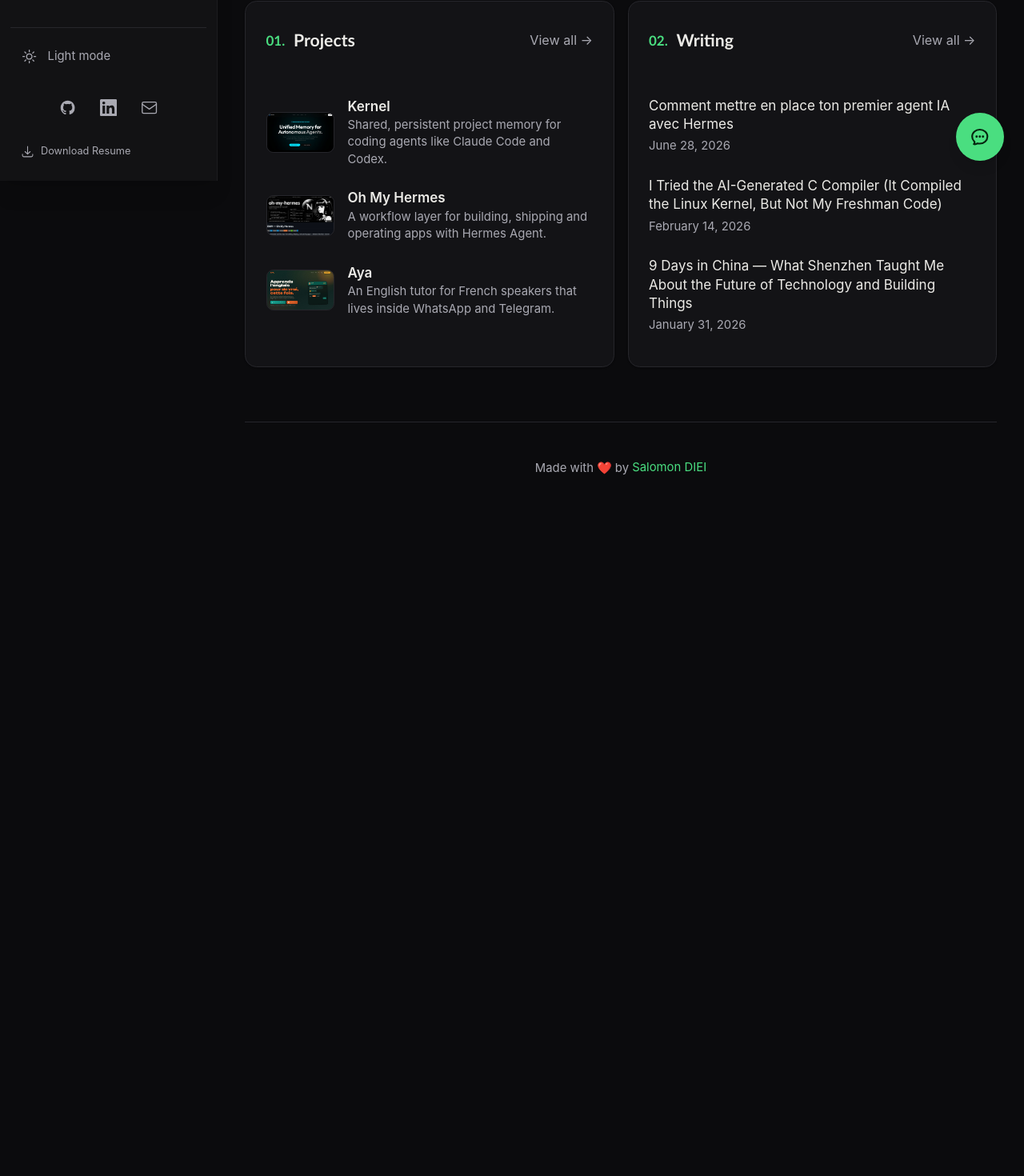
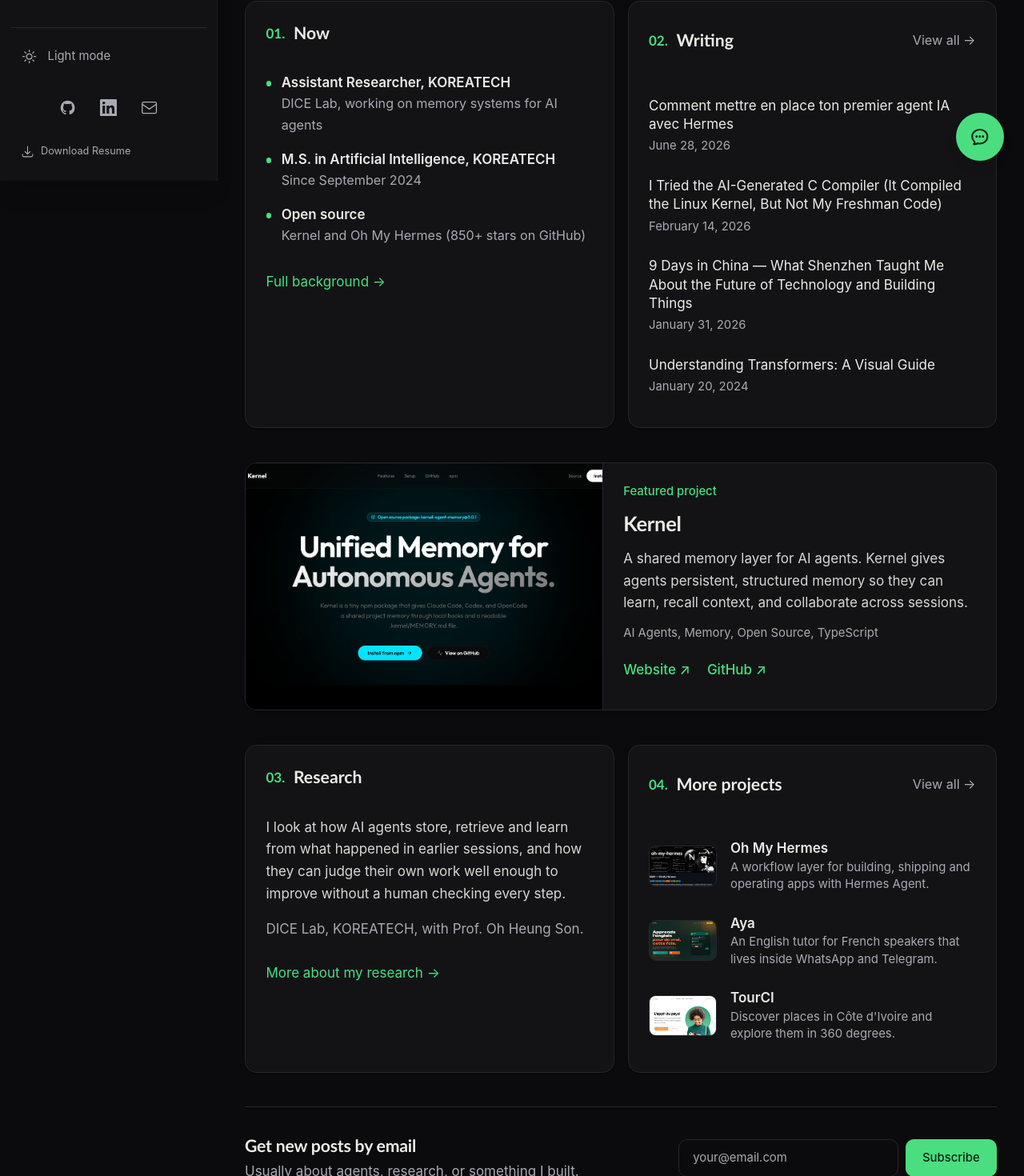
Before and after one commit to Salomondiei08/portfolio, a Next.js app: page / in a window 1280 px wide. Shown: the part 574-2044 px from the top of the page at 80% size. Before the commit the page ends 1216 px from the top, so only its background shows below. Built offline with nearby package versions, Linux system fonts and the light colour scheme.

Commit message:
Revert "refactor(home): keep only intro, 3 projects and 3 posts"
This reverts commit 09dc8f7a34967ad7599f5ba706fce6fcde6ba425.

```diff
--- a/src/app/page.tsx
+++ b/src/app/page.tsx
@@ -2,8 +2,15 @@ import Image from "next/image";
 import Link from "next/link";
 import { format } from "date-fns";
 import { Card, CardContent, CardHeader, CardTitle } from "@/components/ui/card";
+import { NewsletterForm } from "@/components/portfolio/NewsletterForm";
 import { portfolioProjects, type PortfolioProject } from "@/lib/portfolio-data";
 import { getAllPosts } from "@/lib/markdown";
+
+const nowItems = [
+  { title: "Assistant Researcher, KOREATECH", detail: "DICE Lab, working on memory systems for AI agents" },
+  { title: "M.S. in Artificial Intelligence, KOREATECH", detail: "Since September 2024" },
+  { title: "Open source", detail: "Kernel and Oh My Hermes (850+ stars on GitHub)" },
+];
 
 /** Card title in the site's numbered style: "01. Now" */
 function NumberedTitle({ index, children }: { index: string; children: React.ReactNode }) {
@@ -26,17 +33,16 @@ function ProjectThumb({ project, className = "" }: { project: PortfolioProject;
 }
 
 /**
- * Home page in the original sidebar-and-cards layout, kept short on
- * purpose: who I am (photo and two paragraphs), then three projects and
- * three posts. Everything else lives on its own page.
+ * Home page in the original sidebar-and-cards layout. Deliberately plain:
+ * a real photo, first-person copy, real screenshots and no decorative
+ * effects, so it reads as a person's site rather than a template.
  */
 export default function Home() {
-  const recentPosts = getAllPosts("blog").slice(0, 3);
+  const recentPosts = getAllPosts("blog").slice(0, 4);
 
-  // Kernel first: it is the project closest to my research
-  const projects = ["kernel", "oh-my-hermes", "aya"]
-    .map((id) => portfolioProjects.find((p) => p.id === id))
-    .filter((p): p is PortfolioProject => Boolean(p));
+  // Kernel is the project closest to my research, so it is featured
+  const featured = portfolioProjects.find((p) => p.id === "kernel") ?? portfolioProjects[0];
+  const otherProjects = portfolioProjects.filter((p) => p.id !== featured.id).slice(0, 3);
 
   return (
     <div className="space-y-10">
@@ -82,36 +88,27 @@ export default function Home() {
         />
       </section>
 
-      {/* 01 Projects + 02 Writing: the only two blocks under the intro */}
+      {/* 01 Now + 02 Writing */}
       <div className="grid gap-4 md:grid-cols-2">
         <Card className="h-full border-border bg-card">
           <CardHeader className="pb-0">
-            <div className="flex items-center justify-between">
-              <NumberedTitle index="01">Projects</NumberedTitle>
-              <Link href="/projects" className="inline-flex min-h-11 items-center text-[0.95rem] text-muted-foreground hover:text-primary transition-colors">
-                View all →
-              </Link>
-            </div>
+            <NumberedTitle index="01">Now</NumberedTitle>
           </CardHeader>
-          <CardContent>
-            <ul>
-              {projects.map((project) => (
-                <li key={project.id}>
-                  <a
-                    href={project.links[0]?.href}
-                    target="_blank"
-                    rel="noopener noreferrer"
-                    className="group flex items-center gap-4 border-b border-border/60 py-3 last:border-0"
-                  >
-                    <ProjectThumb project={project} className="h-12 w-20" />
-                    <span className="min-w-0">
-                      <span className="block text-base font-semibold group-hover:text-primary transition-colors">{project.title}</span>
-                      <span className="block text-sm text-muted-foreground">{project.summary}</span>
-                    </span>
-                  </a>
+          <CardContent className="space-y-5">
+            <ul className="space-y-4">
+              {nowItems.map((item) => (
+                <li key={item.title} className="flex items-start gap-3">
+                  <span className="mt-2.5 h-1.5 w-1.5 shrink-0 rounded-full bg-primary" />
+                  <div>
+                    <p className="text-base font-semibold">{item.title}</p>
+                    <p className="text-[0.95rem] text-muted-foreground">{item.detail}</p>
+                  </div>
                 </li>
               ))}
             </ul>
+            <Link href="/about" className="inline-flex min-h-11 items-center text-base text-primary hover:underline">
+              Full background →
+            </Link>
           </CardContent>
         </Card>
 
@@ -138,6 +135,88 @@ export default function Home() {
           </CardContent>
         </Card>
       </div>
+
+      {/* Featured project, with a real screenshot */}
+      <Card className="overflow-hidden border-border bg-card py-0">
+        <div className="grid md:grid-cols-[1fr_1.1fr]">
+          <a href={featured.links[0]?.href} target="_blank" rel="noopener noreferrer" tabIndex={-1} aria-hidden="true" className="relative block aspect-[16/10] border-b border-border bg-muted md:aspect-auto md:border-b-0 md:border-r">
+            {featured.cover && (
+              <Image src={featured.cover} alt="" fill sizes="(max-width: 768px) 100vw, 480px" className="object-cover object-top" />
+            )}
+          </a>
+          <div className="space-y-3 p-6">
+            <p className="text-sm font-medium text-primary">Featured project</p>
+            <h3 className="text-2xl font-bold">{featured.title}</h3>
+            <p className="text-base leading-relaxed text-foreground/90">{featured.description}</p>
+            <p className="text-sm text-muted-foreground">{featured.tags.join(", ")}</p>
+            <div className="flex flex-wrap gap-x-5">
+              {featured.links.map((link) => (
+                <a key={link.href} href={link.href} target="_blank" rel="noopener noreferrer" className="inline-flex min-h-11 items-center text-base font-medium text-primary hover:underline">
+                  {link.label} ↗
+                </a>
+              ))}
+            </div>
+          </div>
+        </div>
+      </Card>
+
+      {/* 03 Research + 04 More projects */}
+      <div className="grid gap-4 md:grid-cols-2">
+        <Card className="h-full border-border bg-card">
+          <CardHeader className="pb-0">
+            <NumberedTitle index="03">Research</NumberedTitle>
+          </CardHeader>
+          <CardContent className="space-y-4">
+            <p className="text-base leading-relaxed text-foreground/90">
+              I look at how AI agents store, retrieve and learn from what happened in earlier sessions, and how they
+              can judge their own work well enough to improve without a human checking every step.
+            </p>
+            <p className="text-base leading-relaxed text-muted-foreground">
+              DICE Lab, KOREATECH, with Prof. Oh Heung Son.
+            </p>
+            <Link href="/research" className="inline-flex min-h-11 items-center text-base text-primary hover:underline">
+              More about my research →
+            </Link>
+          </CardContent>
+        </Card>
+
+        <Card className="h-full border-border bg-card">
+          <CardHeader className="pb-0">
+            <div className="flex items-center justify-between">
+              <NumberedTitle index="04">More projects</NumberedTitle>
+              <Link href="/projects" className="inline-flex min-h-11 items-center text-[0.95rem] text-muted-foreground hover:text-primary transition-colors">
+                View all →
+              </Link>
+            </div>
+          </CardHeader>
+          <CardContent>
+            <ul className="space-y-1">
+              {otherProjects.map((project) => (
+                <li key={project.id}>
+                  <Link href={`/projects#${project.id}`} className="group flex items-center gap-4 rounded-lg py-2.5">
+                    <ProjectThumb project={project} className="h-12 w-20" />
+                    <span className="min-w-0">
+                      <span className="block text-base font-semibold group-hover:text-primary transition-colors">{project.title}</span>
+                      <span className="block text-sm text-muted-foreground">{project.summary}</span>
+                    </span>
+                  </Link>
+                </li>
+              ))}
+            </ul>
+          </CardContent>
+        </Card>
+      </div>
+
+      {/* Newsletter */}
+      <section className="border-t border-border pt-8">
+        <div className="flex flex-col justify-between gap-6 md:flex-row md:items-center">
+          <div>
+            <h2 className="mb-1 text-xl font-bold">Get new posts by email</h2>
+            <p className="text-base text-muted-foreground">Usually about agents, research, or something I built.</p>
+          </div>
+          <NewsletterForm />
+        </div>
+      </section>
     </div>
   );
 }
```
